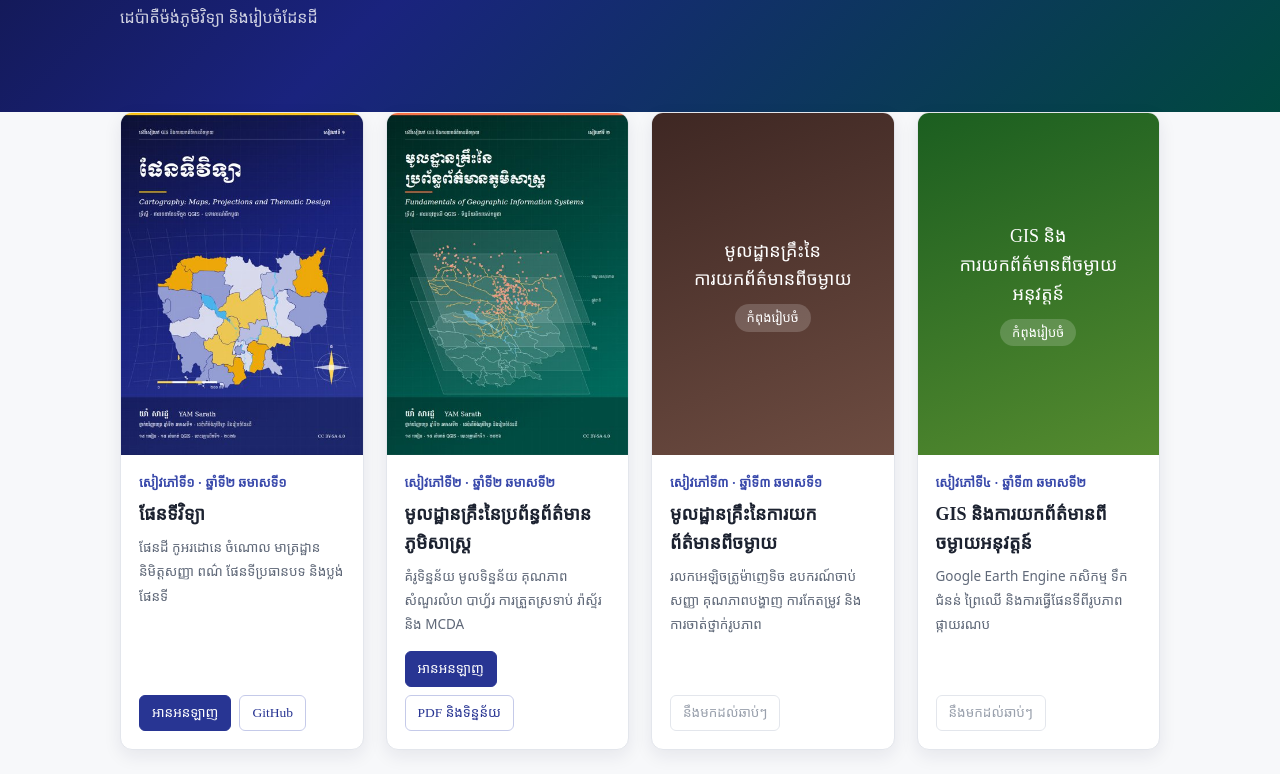
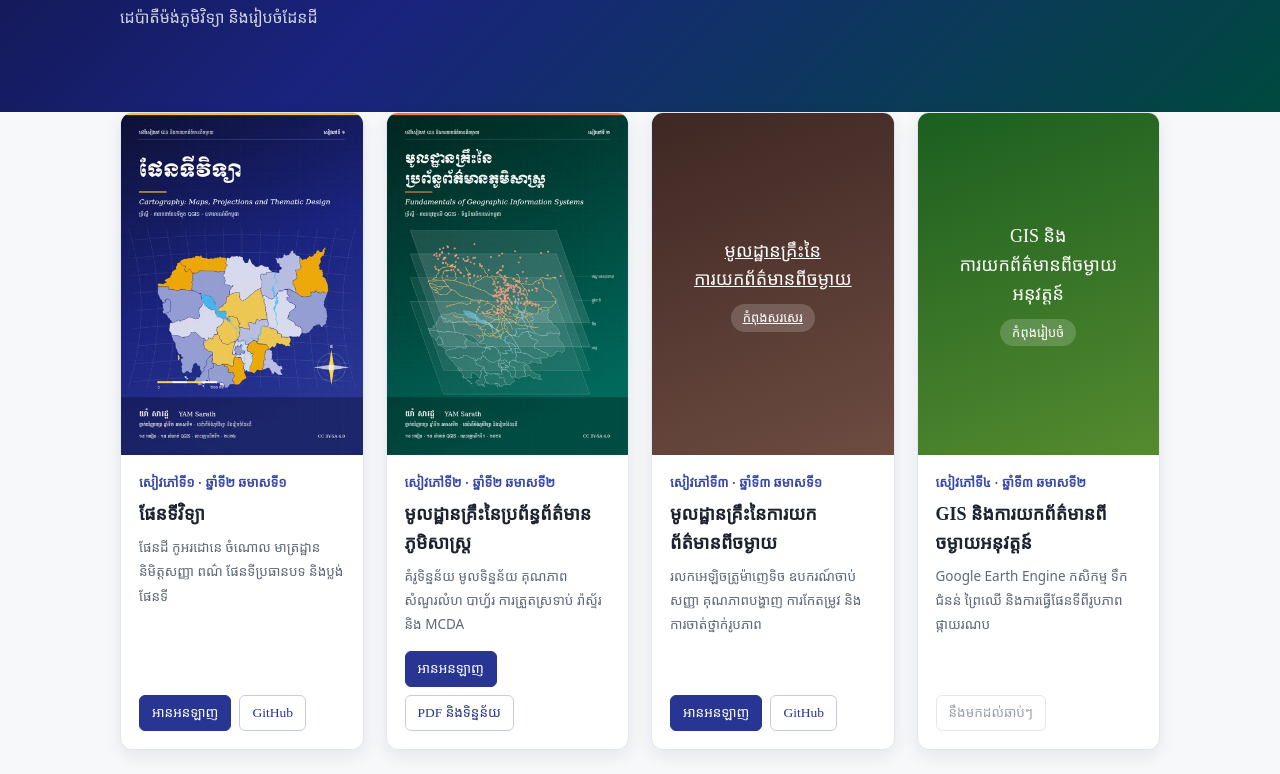
Before and after one commit to khgeo/khgeo.github.io, a plain HTML site: page index.html in a window 1280 px wide. Shown: the part 426-1200 px from the top of the page. Drawn offline with Linux system fonts and the light colour scheme; a web font is replaced by a local one.

Commit message:
adding rs

```diff
--- a/index.html
+++ b/index.html
@@ -74,10 +74,10 @@ footer a { color:#283593; }
         <div class="links"><a class="btn primary" href="https://khgeo.github.io/gis-fundamentals/">អានអនឡាញ</a><a class="btn" href="https://github.com/khgeo/gis-fundamentals/releases/latest">PDF និងទិន្នន័យ</a></div></div>
     </article>
     <article class="card">
-      <div class="cover soon" style="background:linear-gradient(160deg,#3e2723,#6d4c41)"><div class="t">មូលដ្ឋានគ្រឹះនៃ<br>ការយកព័ត៌មានពីចម្ងាយ</div><div class="s">កំពុងរៀបចំ</div></div>
+      <a class="cover soon" href="https://khgeo.github.io/remote-sensing/" style="background:linear-gradient(160deg,#3e2723,#6d4c41)"><div class="t">មូលដ្ឋានគ្រឹះនៃ<br>ការយកព័ត៌មានពីចម្ងាយ</div><div class="s">កំពុងសរសេរ</div></a>
       <div class="body"><div class="no">សៀវភៅទី៣ · ឆ្នាំទី៣ ឆមាសទី១</div><div class="title">មូលដ្ឋានគ្រឹះនៃការយកព័ត៌មានពីចម្ងាយ</div>
         <div class="meta">រលកអេឡិចត្រូម៉ាញេទិច ឧបករណ៍ចាប់សញ្ញា គុណភាពបង្ហាញ ការកែតម្រូវ និងការចាត់ថ្នាក់រូបភាព</div>
-        <div class="links"><span class="btn disabled">នឹងមកដល់ឆាប់ៗ</span></div></div>
+        <div class="links"><a class="btn primary" href="https://khgeo.github.io/remote-sensing/">អានអនឡាញ</a><a class="btn" href="https://github.com/khgeo/remote-sensing">GitHub</a></div></div>
     </article>
     <article class="card">
       <div class="cover soon" style="background:linear-gradient(160deg,#1b5e20,#558b2f)"><div class="t">GIS និង<br>ការយកព័ត៌មានពីចម្ងាយ<br>អនុវត្តន៍</div><div class="s">កំពុងរៀបចំ</div></div>
```
